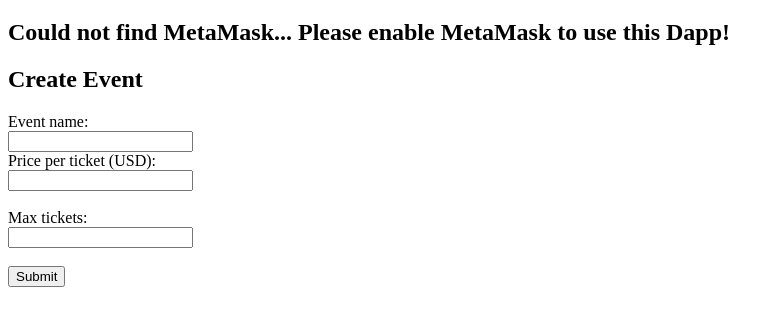
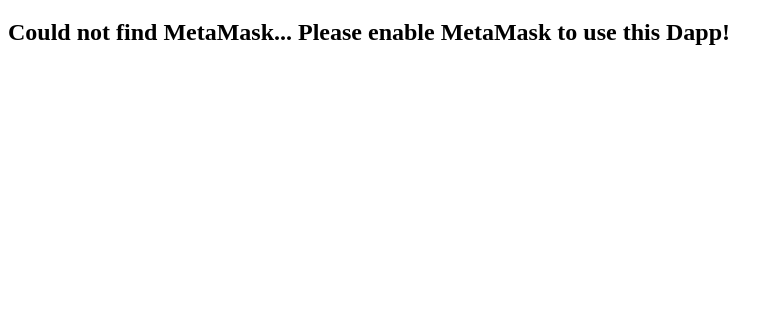
Before and after one commit to KevinLiLu/blockchain-developer-bootcamp-final-project, a plain HTML site: page webapp/index.html in a window 1280 px wide. Shown: the part 61-386 px from the top of the page, without its empty margins (0-783 px from the left). Drawn offline with Linux system fonts and the light colour scheme.

Commit message:
Show Create Event form if user is connected

```diff
--- a/webapp/index.html
+++ b/webapp/index.html
@@ -6,7 +6,6 @@
   <meta name="viewport" content="width=device-width, initial-scale=1.0">
   <title>My Simple Dapp</title>
   <script src="https://cdn.jsdelivr.net/npm/web3@latest/dist/web3.min.js"></script>
-
 </head>
 <style>
 table {
@@ -36,7 +35,7 @@
     <button>Connect</button>
   </div>
 
-  <div id="create-container">
+  <div id="create-container" style="display:none">
     <h2>Create Event</h2>
     <form id="create-form">
       <label for="eventName">Event name:</label><br>
--- a/webapp/script.js
+++ b/webapp/script.js
@@ -22,9 +22,10 @@
       // User's metamask account is not connected to our dapp
       document.getElementById('connect-button').style.display = 'inline';
     } else {
-      // Account connected so show My Events and Manage Events
+      // Account connected so show My Events, Manage Events, and Create Event
       getMyEvents();
       getManageEvents();
+      document.getElementById('create-container').style.display = 'inline';
     }
     getAllEvents();
   } else {
@@ -51,6 +52,7 @@
   for (var i = 0; i < tickets.length; i++) {
     const ticketId = tickets[i];
     const ticket = await ticketingContract.methods.tickets(ticketId).call();
+    console.log(ticketId, ticket);
     const eventId = ticket.eventId;
     const eventName = (await ticketingContract.methods.events(eventId).call()).name;
     // Insert event row to My Events table
```
